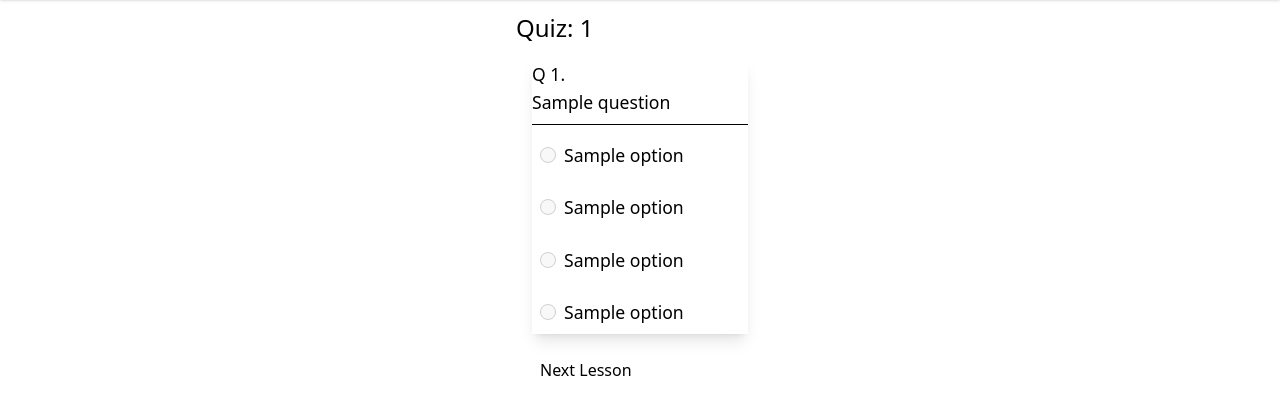
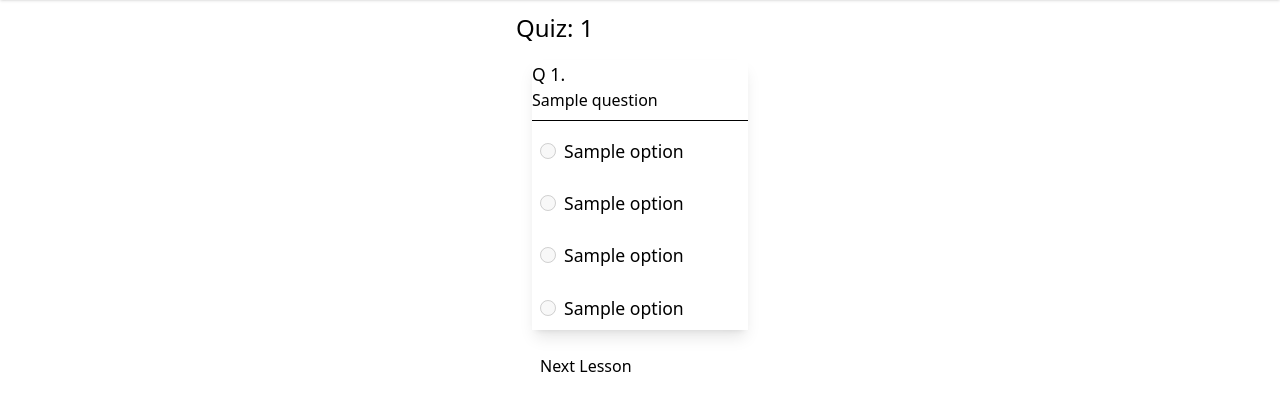
Before and after one commit to SanketJawali/Gamified-learning, a Flask app: template templates/quiz_ans.html in a window 1280 px wide. Shown: the part 84-499 px from the top of the page. Run offline with Flask 3, Linux system fonts and the light colour scheme; the template is opened without the code that fills it: most values are stand-ins (such as "Sample title", 1, 10 or a date in 2020); style sheets or scripts are compiled from the project's sources; some libraries are stand-ins or nearby versions.

Commit message:
quiz answer rendering fix

```diff
--- a/templates/quiz_ans.html
+++ b/templates/quiz_ans.html
@@ -92,9 +92,9 @@
                         <li>
                             <div class="card bg-base-100 shadow-lg">
                                 <div class="card-body">
-                                    <span class="card-title text-lg markdown-content">
+                                    <p class="card-title text-lg markdown-content">
                                     Q {{ loop.index }}. {{ q.Question | markdown | safe }}
-                                    </span>
+                                    </p>
                                     <hr class=" my-2" />
                                     <div class="space-y-2">
                                                             {% for i in range(4) %}
```
Also changed, not shown: instance/users.db.
